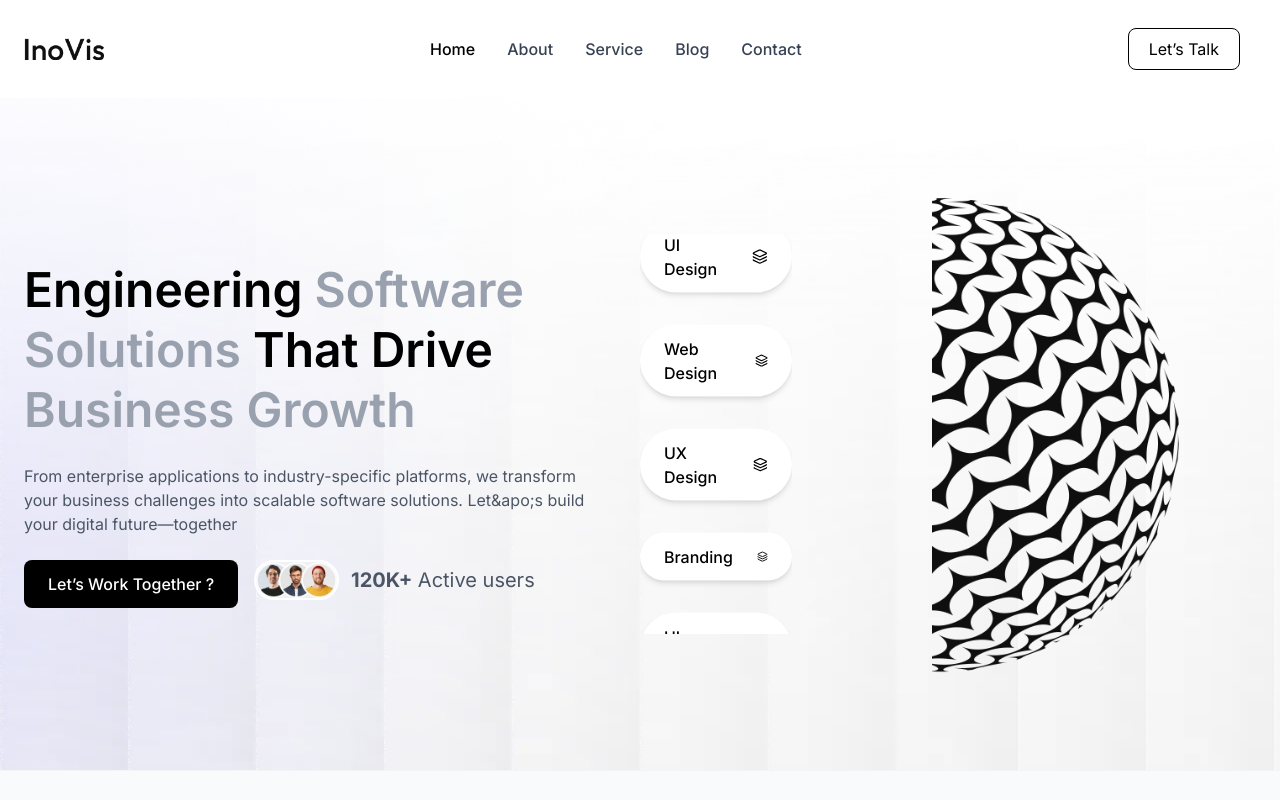
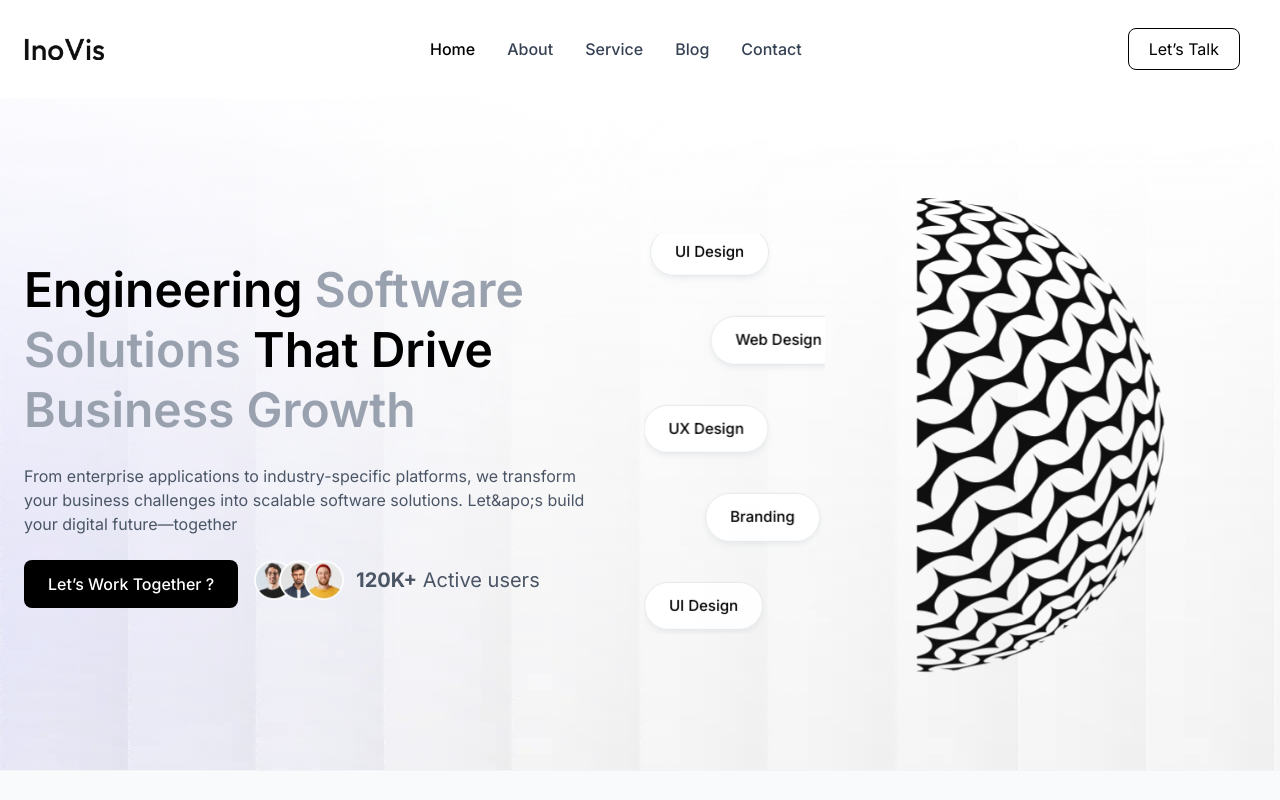
Before and after one commit to Meiprakash/Zenthink, a Next.js app: page / in a window 1280 px wide. Shown: the top 800 px of the page. Built offline with nearby package versions, Linux system fonts and the light colour scheme.

Commit message:
fix:fixed all the responsive bugs

```diff
--- a/src/app/Components/AboutUS.tsx
+++ b/src/app/Components/AboutUS.tsx
@@ -42,7 +42,7 @@ export default function AboutUs() {
   };
 
   return (
-    <section className="w-full px-6 md:px-16 py-16 bg-gray-50 font-[Inter,sans-serif]">
+    <section className="w-full px-6 md:px-16 py-1 bg-gray-50 font-[Inter,sans-serif]">
       <motion.div
         className="max-w-7xl mx-auto"
         initial="hidden"
--- a/src/app/Components/Blog.tsx
+++ b/src/app/Components/Blog.tsx
@@ -37,7 +37,7 @@ const blogs = [
 
 const BlogSection: React.FC = () => {
   return (
-    <section className="w-full bg-[#fafafa] py-24 px-6 md:px-16 overflow-hidden">
+    <section className="w-full bg-[#fafafa] py-2 px-6 md:px-16 overflow-hidden">
       <div className="max-w-7xl mx-auto">
         {/* Section Heading */}
         <motion.div className="mb-8 " variants={fadeUp}>
--- a/src/app/Components/Footer.tsx
+++ b/src/app/Components/Footer.tsx
@@ -169,11 +169,11 @@ const utilities = [
 export default function Footer() {
   return (
     <footer
-      className="relative overflow-hidden rounded-t-[2rem] text-white bg-cover bg-center bg-no-repeat"
+      className="relative overflow-hidden rounded-t-[2rem] bg-black text-white bg-cover bg-center bg-no-repeat"
       style={{
-        backgroundImage:
-          "linear-gradient(to right, #060606, #0e0a20, #3c0f6e), url('/footer-bg.webp')",
-        backgroundBlendMode: "overlay",
+        // backgroundImage:
+        //   "linear-gradient(to right, #060606, #0e0a20, #3c0f6e), url('/footer-bg.webp')",
+        // backgroundBlendMode: "overlay",
       }}
     >
       <div className="max-w-[1300px] mx-auto px-6 md:px-1 py-16">
--- a/src/app/Components/Hero_Section.tsx
+++ b/src/app/Components/Hero_Section.tsx
@@ -6,16 +6,25 @@ import { motion } from "framer-motion";
 import Link from "next/link";
 
 const rotatingTexts = [
-  "Web Design",
-  "UX Design",
-  "Branding",
-  "UI Design",
-  "Web Design",
-  "UX Design",
-  "Branding",
-  "UI Design",
+  { id: 1, name: "Web Design" },
+  { id: 2, name: " UX Design" },
+  { id: 1, name: "Branding" },
+  { id: 2, name: "UI Design" },
+  { id: 1, name: "Web Design" },
+  { id: 2, name: "UX Design" },
+  { id: 1, name: "Branding" },
+  { id: 2, name: "UI Design" },
 ];
-
+const positions = [
+  "translate-x-[30%]",
+  "-translate-x-[10%]",
+  "translate-x-[40%]",
+  "-translate-x-[5%]",
+  "translate-x-[40%]",
+  "-translate-x-[10%]",
+  "translate-x-[43%]",
+  "-translate-x-[10%]",
+];
 export default function Hero() {
   return (
     <section
@@ -86,7 +95,7 @@ export default function Hero() {
               <div className="flex items-center ">
                 <motion.img
                   src="about-avater-group.jpg"
-                  className="w-full h-10 rounded-full border-2 border-white"
+                  className="w-full h-10 rounded-full  border-white"
                   alt="User"
                   whileHover={{ scale: 1.1 }}
                 />
@@ -109,11 +118,10 @@ export default function Hero() {
             damping: 20,
             delay: 0.4,
           }}
-          className="relative flex items-center justify-end w-full md:w-1/2 gap-10 md:gap-16"
+          className="relative  flex items-center    justify-between w-full md:w-1/2"
         >
-          {/* Floating / Scrolling Texts */}
-
-          <div className="h-[400px] md:h-[400px] overflow-hidden relative">
+          {/* FLOATING TAGS COLUMN */}
+          <div className="h-[400px] md:h-[400px] overflow-hidden items-center  sm:px-50 md:px-2 px-3 sm:ml-10  md:ml-1  w-[200px]">
             <motion.div
               animate={{ y: ["0%", "-50%"] }}
               transition={{
@@ -122,28 +130,37 @@ export default function Hero() {
                 ease: "linear",
                 repeatType: "loop",
               }}
-              className="flex flex-col"
+              className="flex flex-col px-1  "
             >
               {[...rotatingTexts, ...rotatingTexts].map((text, i) => (
                 <div
                   key={i}
-                  className="mb-16 md:mb-8 bg-white text-black shadow-md rounded-full px-6 py-3 text-sm md:text-base font-medium flex items-center gap-6"
+                  className={`
+           mb-12 md:mb-10
+bg-white/90 backdrop-blur-sm shadow-md shadow-gray-300/30
+border border-gray-200 text-black
+rounded-full px-3 py-2 sm:px-6 sm:py-3     /* smaller X padding */
+text-[12px] md:text-[15px] font-medium
+flex items-center gap-1     /* smaller gap */
+max-w-[190px] w-fit         /* fits inside 200px column */
+truncate
+            ${positions[i % positions.length]}
+          `}
                 >
-                  <span>{text}</span>
-                  <Layers size={18} />
+                  <span>{text.name}</span>
                 </div>
               ))}
             </motion.div>
           </div>
 
-          {/* Floating Sphere Image */}
+          {/* FLOATING SPHERE IMAGE */}
           <motion.div
             transition={{
               duration: 4,
               repeat: Infinity,
               ease: "easeInOut",
             }}
-            className="relative w-[160px] h-[260px] sm:w-[340px] sm:h-[340px] md:w-[420px] md:h-[420px] lg:w-[480px] lg:h-[480px]"
+            className="relative  w-[160px] h-[260px] sm:w-[340px] sm:h-[340px] md:w-[420px] md:h-[420px] lg:w-[480px] lg:h-[480px]"
           >
             <Image
               src="/hero.jpg"
--- a/src/app/Components/RecentWork.tsx
+++ b/src/app/Components/RecentWork.tsx
@@ -45,7 +45,7 @@ const RecentWork: React.FC = () => {
           whileInView={{ opacity: 1, y: 0 }}
           transition={{ duration: 0.9 }}
           viewport={{ once: true }}
-          className="flex flex-row md:items-end justify-between mb-16 gap-6"
+          className="flex flex-row md:items-end justify-between mb-1 gap-6"
         >
           {/* Left title part */}
           <div>
@@ -133,11 +133,11 @@ const WorkCard = ({ work, height }: { work: WorkItem; height: string }) => (
       </p>
     </div>
     {/* Text area */}
-    <div className="pl-6 pr-6 pb-6">
+    <div className="sm:pl-6 pl-4 pr-6 pb-6">
       <h3 className="md:text-3xl  text-gray-900 mb-1">
         {work.title}
       </h3>
-      <p className="text-gray-600 p-3 text-lg">{work.description}</p>
+      <p className="text-gray-600  text-start text-lg">{work.description}</p>
     </div>
   </Link>
 );
--- a/src/app/Components/Service.tsx
+++ b/src/app/Components/Service.tsx
@@ -39,9 +39,9 @@ const ServiceSection: React.FC = () => {
         whileInView={{ opacity: 1, y: 0 }}
         transition={{ duration: 0.8, ease: "easeOut" }}
         viewport={{ once: true, amount: 0.3 }} // animate only once, when 30% visible
-        className="py-24 bg-white"
+        className="md:py-10 py-3 bg-white"
       >
-        <section className="w-full bg-white py-10 sm:py-35 px-6 md:px-16 pt-0 ">
+        <section className="w-full bg-white py-10  mb-16 px-6 md:px-16  ">
           <div className="max-w-7xl mx-auto">
             {/* Section Header */}
             <p className="text-md text-gray-900 mb-3 flex items-center gap-2">
--- a/src/app/about-us/AwardsSection.tsx
+++ b/src/app/about-us/AwardsSection.tsx
@@ -87,7 +87,7 @@ const AwardsSection = () => {
       </motion.div>
 
       {/* Awards List */}
-      <div className="flex flex-col flex-row-3 sm:flex-col-3">
+      <div className="flex flex-col  sm:flex-col-3">
         {awards.map((award, index) => (
           <motion.div
             key={award.id}
--- a/src/app/globals.css
+++ b/src/app/globals.css
@@ -41,3 +41,14 @@ body {
   flex-direction: column;
   animation: scroll-up 10s linear infinite;
 }
+@keyframes zigzag {
+  0% { transform: translateX(0) translateY(0); }
+  25% { transform: translateX(-8px) translateY(-6px); }
+  50% { transform: translateX(8px) translateY(6px); }
+  75% { transform: translateX(-6px) translateY(8px); }
+  100% { transform: translateX(0) translateY(0); }
+}
+
+.zigzag {
+  animation: zigzag 1.8s infinite ease-in-out;
+}
```
Also changed, not shown: src/app/Components/FaqSection.tsx (+6 -8 lines), public/favicon.svg (added).
